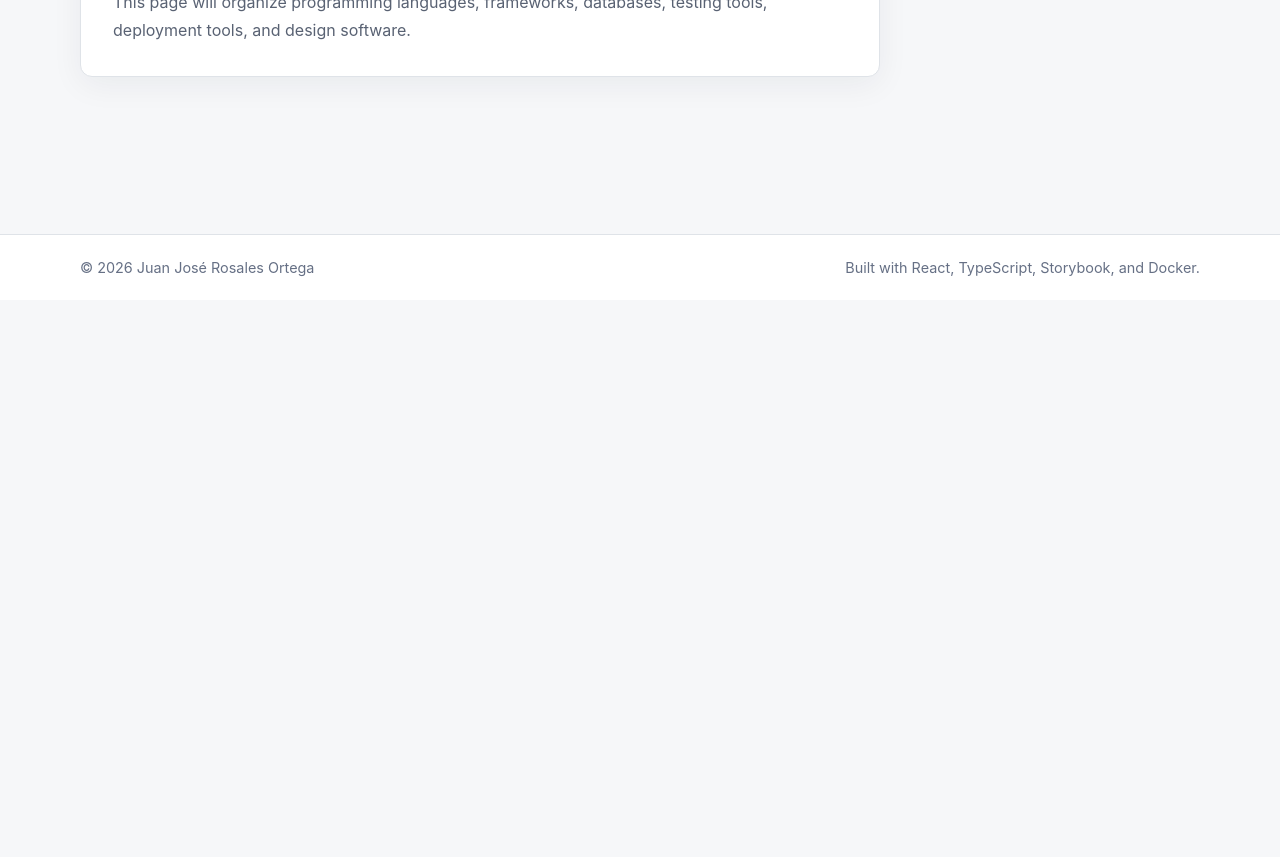
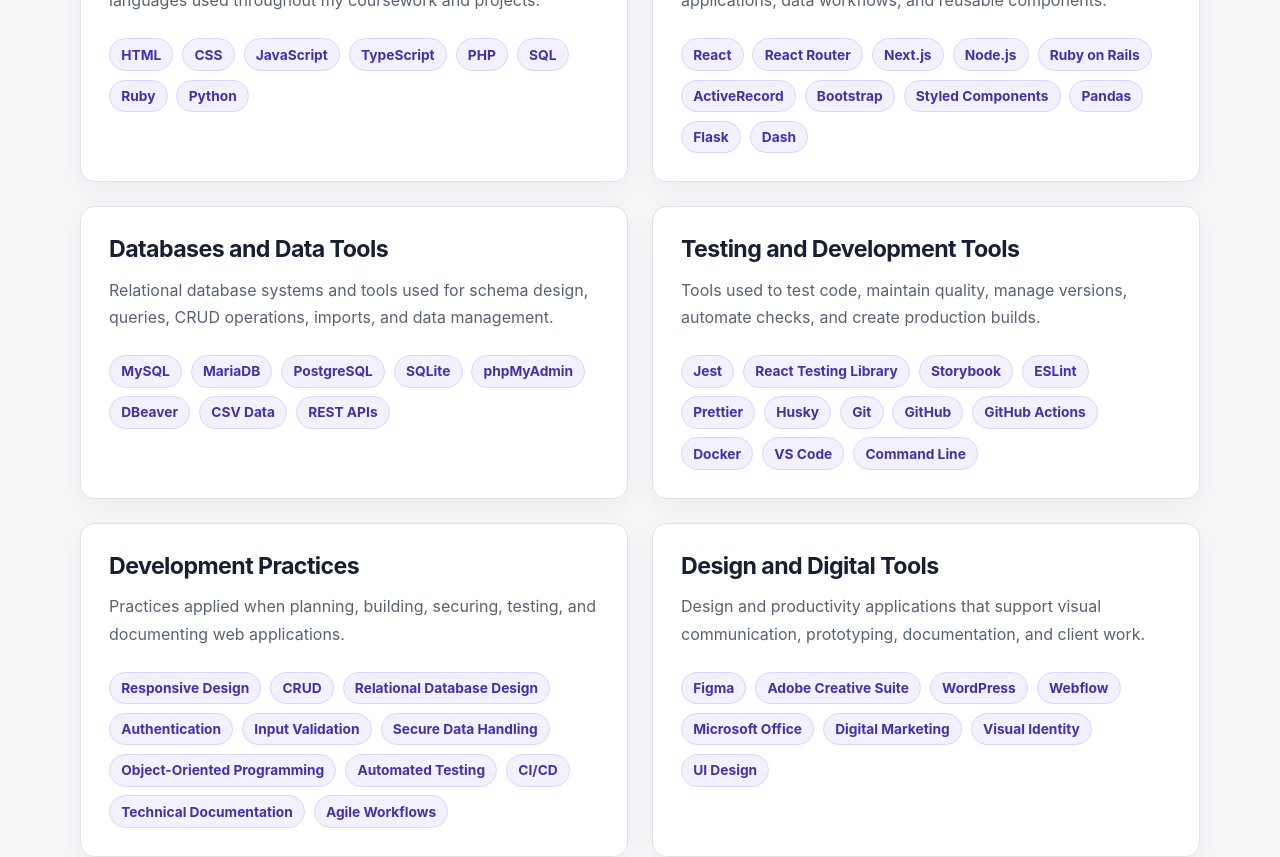
Before and after one commit to jjrosales-89/rosales_juan_jose_coding_assignment14, a React (Create React App) app: page /skills in a window 1280 px wide. Shown: the part 500-1357 px from the top of the page. Before the commit the page ends 800 px from the top, so only its background shows below. Built offline with nearby package versions, Linux system fonts and the light colour scheme.

Commit message:
Add portfolio skills section

```diff
--- a/src/App.css
+++ b/src/App.css
@@ -247,3 +247,16 @@
     grid-template-columns: 1fr;
   }
 }
+
+.skills-grid {
+  margin-top: 3rem;
+  display: grid;
+  grid-template-columns: repeat(2, minmax(0, 1fr));
+  gap: 1.5rem;
+}
+
+@media (max-width: 760px) {
+  .skills-grid {
+    grid-template-columns: 1fr;
+  }
+}
--- /dev/null
+++ b/src/components/SkillGroup/SkillGroup.css
@@ -0,0 +1,39 @@
+.skill-group {
+  min-height: 100%;
+  padding: 1.75rem;
+  border: 1px solid #dfe3e8;
+  border-radius: 0.9rem;
+  background: #ffffff;
+  box-shadow: 0 0.5rem 1.75rem rgba(23, 32, 51, 0.05);
+}
+
+.skill-group h2 {
+  margin: 0;
+  font-size: 1.45rem;
+  letter-spacing: -0.025em;
+}
+
+.skill-group p {
+  margin: 0.85rem 0 0;
+  color: #596273;
+  line-height: 1.7;
+}
+
+.skill-group__list {
+  margin: 1.5rem 0 0;
+  padding: 0;
+  display: flex;
+  flex-wrap: wrap;
+  gap: 0.55rem;
+  list-style: none;
+}
+
+.skill-group__list li {
+  padding: 0.45rem 0.7rem;
+  border: 1px solid #d9d5ff;
+  border-radius: 999px;
+  background: #f3f1ff;
+  color: #4033aa;
+  font-size: 0.86rem;
+  font-weight: 700;
+}
--- /dev/null
+++ b/src/components/SkillGroup/SkillGroup.tsx
@@ -0,0 +1,24 @@
+import './SkillGroup.css';
+
+export interface SkillGroupProps {
+  title: string;
+  description: string;
+  skills: string[];
+}
+
+function SkillGroup({ title, description, skills }: SkillGroupProps) {
+  return (
+    <article className="skill-group">
+      <h2>{title}</h2>
+      <p>{description}</p>
+
+      <ul className="skill-group__list" aria-label={`${title} skills`}>
+        {skills.map((skill) => (
+          <li key={skill}>{skill}</li>
+        ))}
+      </ul>
+    </article>
+  );
+}
+
+export default SkillGroup;
--- /dev/null
+++ b/src/components/SkillGroup/index.ts
@@ -0,0 +1,2 @@
+export { default as SkillGroup } from './SkillGroup';
+export type { SkillGroupProps } from './SkillGroup';
--- a/src/pages/SkillsPage.tsx
+++ b/src/pages/SkillsPage.tsx
@@ -1,20 +1,125 @@
+import { SkillGroup, SkillGroupProps } from '../components/SkillGroup';
+
+const skillGroups: SkillGroupProps[] = [
+  {
+    title: 'Languages',
+    description:
+      'Programming, scripting, markup, styling, and database languages used throughout my coursework and projects.',
+    skills: [
+      'HTML',
+      'CSS',
+      'JavaScript',
+      'TypeScript',
+      'PHP',
+      'SQL',
+      'Ruby',
+      'Python',
+    ],
+  },
+  {
+    title: 'Frameworks and Libraries',
+    description:
+      'Tools used to create responsive interfaces, full-stack applications, data workflows, and reusable components.',
+    skills: [
+      'React',
+      'React Router',
+      'Next.js',
+      'Node.js',
+      'Ruby on Rails',
+      'ActiveRecord',
+      'Bootstrap',
+      'Styled Components',
+      'Pandas',
+      'Flask',
+      'Dash',
+    ],
+  },
+  {
+    title: 'Databases and Data Tools',
+    description:
+      'Relational database systems and tools used for schema design, queries, CRUD operations, imports, and data management.',
+    skills: [
+      'MySQL',
+      'MariaDB',
+      'PostgreSQL',
+      'SQLite',
+      'phpMyAdmin',
+      'DBeaver',
+      'CSV Data',
+      'REST APIs',
+    ],
+  },
+  {
+    title: 'Testing and Development Tools',
+    description:
+      'Tools used to test code, maintain quality, manage versions, automate checks, and create production builds.',
+    skills: [
+      'Jest',
+      'React Testing Library',
+      'Storybook',
+      'ESLint',
+      'Prettier',
+      'Husky',
+      'Git',
+      'GitHub',
+      'GitHub Actions',
+      'Docker',
+      'VS Code',
+      'Command Line',
+    ],
+  },
+  {
+    title: 'Development Practices',
+    description:
+      'Practices applied when planning, building, securing, testing, and documenting web applications.',
+    skills: [
+      'Responsive Design',
+      'CRUD',
+      'Relational Database Design',
+      'Authentication',
+      'Input Validation',
+      'Secure Data Handling',
+      'Object-Oriented Programming',
+      'Automated Testing',
+      'CI/CD',
+      'Technical Documentation',
+      'Agile Workflows',
+    ],
+  },
+  {
+    title: 'Design and Digital Tools',
+    description:
+      'Design and productivity applications that support visual communication, prototyping, documentation, and client work.',
+    skills: [
+      'Figma',
+      'Adobe Creative Suite',
+      'WordPress',
+      'Webflow',
+      'Microsoft Office',
+      'Digital Marketing',
+      'Visual Identity',
+      'UI Design',
+    ],
+  },
+];
+
 function SkillsPage() {
   return (
     <section className="page">
-      <p className="page__eyebrow">Technical abilities</p>
-      <h1>Skills</h1>
+      <div className="section-heading">
+        <p className="page__eyebrow">Technical abilities</p>
+        <h1>Skills</h1>
 
-      <p className="page__lead">
-        Languages, frameworks, tools, and development practices used across my
-        coursework and projects.
-      </p>
+        <p className="page__lead">
+          My skill set combines full-stack development, databases, automated
+          testing, deployment, visual design, and technical documentation.
+        </p>
+      </div>
 
-      <div className="page__panel">
-        <h2>Skill categories</h2>
-        <p>
-          This page will organize programming languages, frameworks, databases,
-          testing tools, deployment tools, and design software.
-        </p>
+      <div className="skills-grid">
+        {skillGroups.map((group) => (
+          <SkillGroup key={group.title} {...group} />
+        ))}
       </div>
     </section>
   );
```
